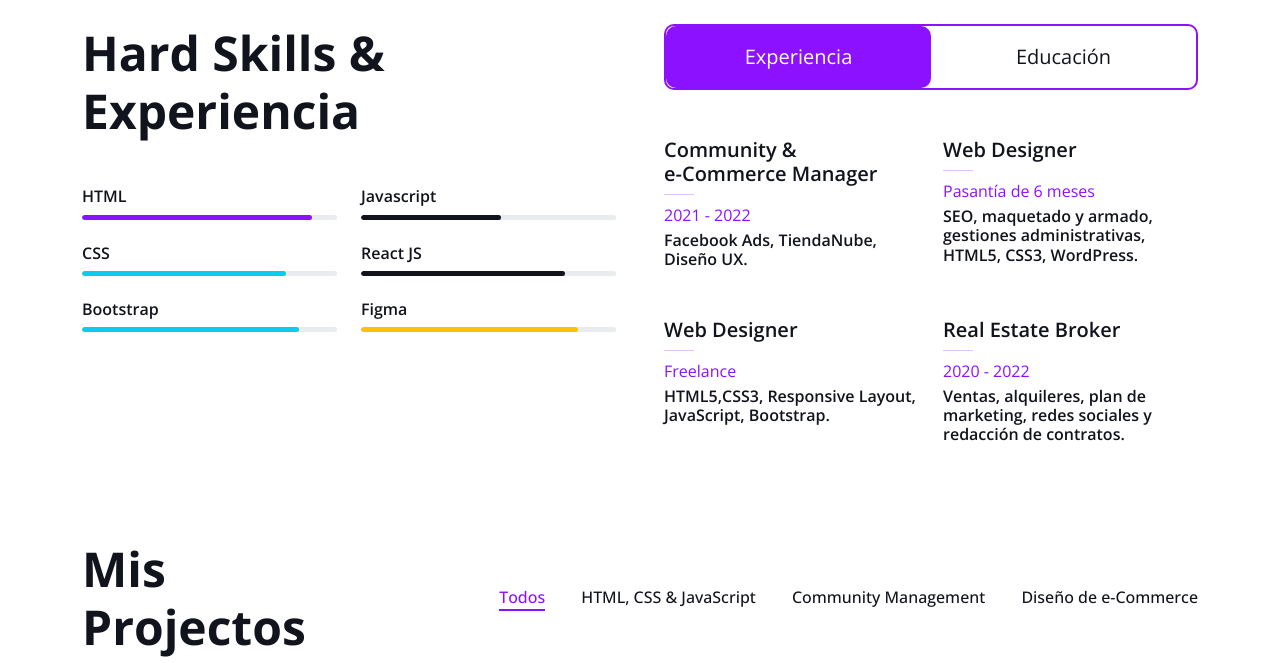
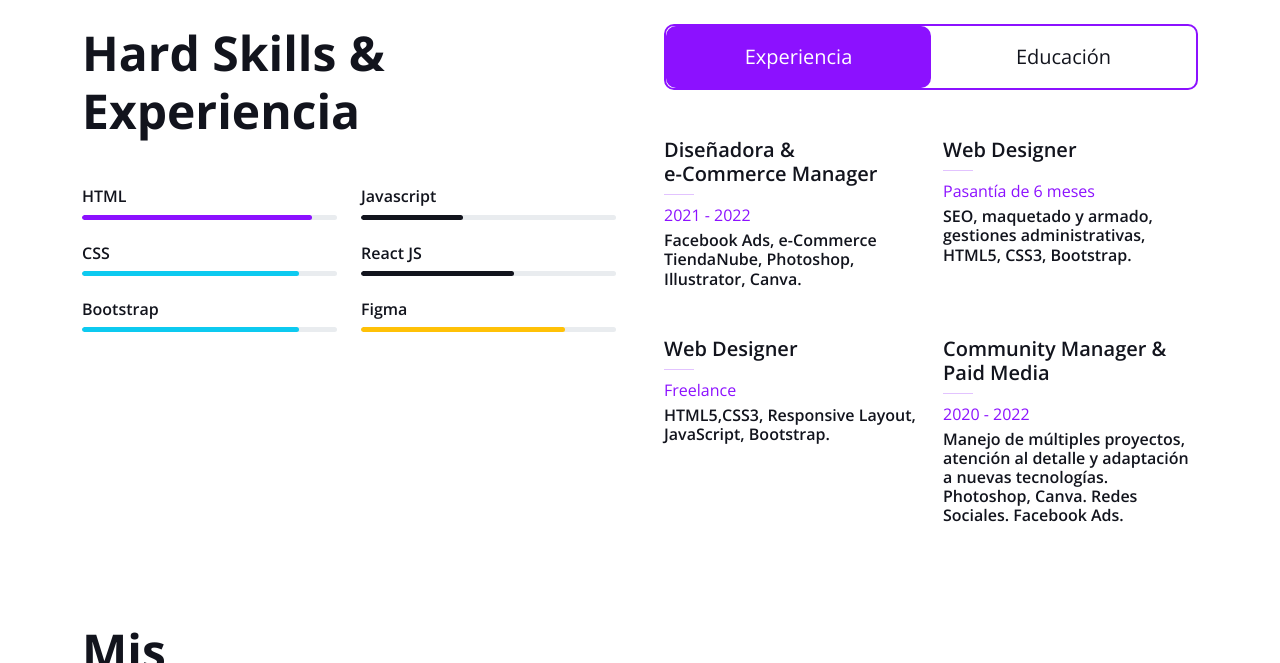
Before and after one commit to greppidanila/Personal-Website-Presentation, a plain HTML site: page index.html in a window 1280 px wide. Shown: the part 1220-1883 px from the top of the page. Drawn offline with nearby package versions, Linux system fonts and the light colour scheme; animation ran at ten frames a second.

Commit message:
add list on education, change expencience real estate

```diff
--- a/index.html
+++ b/index.html
@@ -193,7 +193,7 @@
                                     <h6 class="font-weight-bold">CSS</h6>
                                 </div>
                                 <div class="progress">
-                                    <div class="progress-bar bg-info" role="progressbar" aria-valuenow="80" aria-valuemin="0" aria-valuemax="100"></div>
+                                    <div class="progress-bar bg-info" role="progressbar" aria-valuenow="85" aria-valuemin="0" aria-valuemax="100"></div>
                                 </div>
                             </div>
                             <div class="skill mb-4">
@@ -211,7 +211,7 @@
                                     <h6 class="font-weight-bold">Javascript</h6>
                                 </div>
                                 <div class="progress">
-                                    <div class="progress-bar bg-dark" role="progressbar" aria-valuenow="55" aria-valuemin="0" aria-valuemax="100"></div>
+                                    <div class="progress-bar bg-dark" role="progressbar" aria-valuenow="40" aria-valuemin="0" aria-valuemax="100"></div>
                                 </div>
                             </div>
                             <div class="skill mb-4">
@@ -219,7 +219,7 @@
                                     <h6 class="font-weight-bold">React JS</h6>
                                 </div>
                                 <div class="progress">
-                                    <div class="progress-bar bg-dark" role="progressbar" aria-valuenow="80" aria-valuemin="0" aria-valuemax="100"></div>
+                                    <div class="progress-bar bg-dark" role="progressbar" aria-valuenow="60" aria-valuemin="0" aria-valuemax="100"></div>
                                 </div>
                             </div>
                             <div class="skill mb-4">
@@ -227,7 +227,7 @@
                                     <h6 class="font-weight-bold">Figma</h6>
                                 </div>
                                 <div class="progress">
-                                    <div class="progress-bar bg-warning" role="progressbar" aria-valuenow="85" aria-valuemin="0" aria-valuemax="100"></div>
+                                    <div class="progress-bar bg-warning" role="progressbar" aria-valuenow="80" aria-valuemin="0" aria-valuemax="100"></div>
                                 </div>
                             </div>
                         </div>
@@ -246,16 +246,16 @@
                         <div id="tab-1" class="tab-pane fade show p-0 active">
                             <div class="row gy-5 gx-4">
                                 <div class="col-sm-6">
-                                    <h5>Community & <br> e-Commerce Manager</h5>
+                                    <h5>Diseñadora & <br> e-Commerce Manager</h5>
                                     <hr class="text-primary my-2">
                                     <p class="text-primary mb-1">2021 - 2022</p>
-                                    <h6 class="mb-0">Facebook Ads, TiendaNube, Diseño UX.</h6>
+                                    <h6 class="mb-0">Facebook Ads, e-Commerce TiendaNube, Photoshop, Illustrator, Canva.</h6>
                                 </div>
                                 <div class="col-sm-6">
                                     <h5>Web Designer</h5>
                                     <hr class="text-primary my-2">
                                     <p class="text-primary mb-1">Pasantía de 6 meses</p>
-                                    <h6 class="mb-0">SEO, maquetado y armado, gestiones administrativas, HTML5, CSS3, WordPress.</h6>
+                                    <h6 class="mb-0">SEO, maquetado y armado, gestiones administrativas, HTML5, CSS3, Bootstrap.</h6>
                                 </div>
                                 <div class="col-sm-6">
                                     <h5>Web Designer</h5>
@@ -264,10 +264,10 @@
                                     <h6 class="mb-0">HTML5,CSS3, Responsive Layout, JavaScript, Bootstrap.</h6>
                                 </div>
                                 <div class="col-sm-6">
-                                    <h5>Real Estate Broker</h5>
+                                    <h5>Community Manager & Paid Media</h5>
                                     <hr class="text-primary my-2">
                                     <p class="text-primary mb-1">2020 - 2022</p>
-                                    <h6 class="mb-0">Ventas, alquileres, plan de marketing, redes sociales y redacción de contratos.</h6>
+                                    <h6 class="mb-0">Manejo de múltiples proyectos, atención al detalle y adaptación a nuevas tecnologías. Photoshop, Canva. Redes Sociales. Facebook Ads.</h6>
                                 </div>
                             </div>
                         </div>
@@ -277,7 +277,14 @@
                                     <h5>Full Stack <br> Developer</h5>
                                     <hr class="text-primary my-2">
                                     <p class="text-primary mb-1">2022 - En curso</p>
-                                    <h6 class="mb-0">Coder House</h6>
+                                    <h6 class="mb-0">Coder House <br></h6>
+                                    <ul>
+                                        <li>Desarrollo Web.</li>
+                                        <li>JavaScript.</li>
+                                        <li>React Js.</li>
+                                        <li>Programación Backend (SQL, MongoDB).</li>
+                                    </ul>
+
                                 </div>
                                 <div class="col-sm-6">
                                     <h5>Martillera Pública,
```
